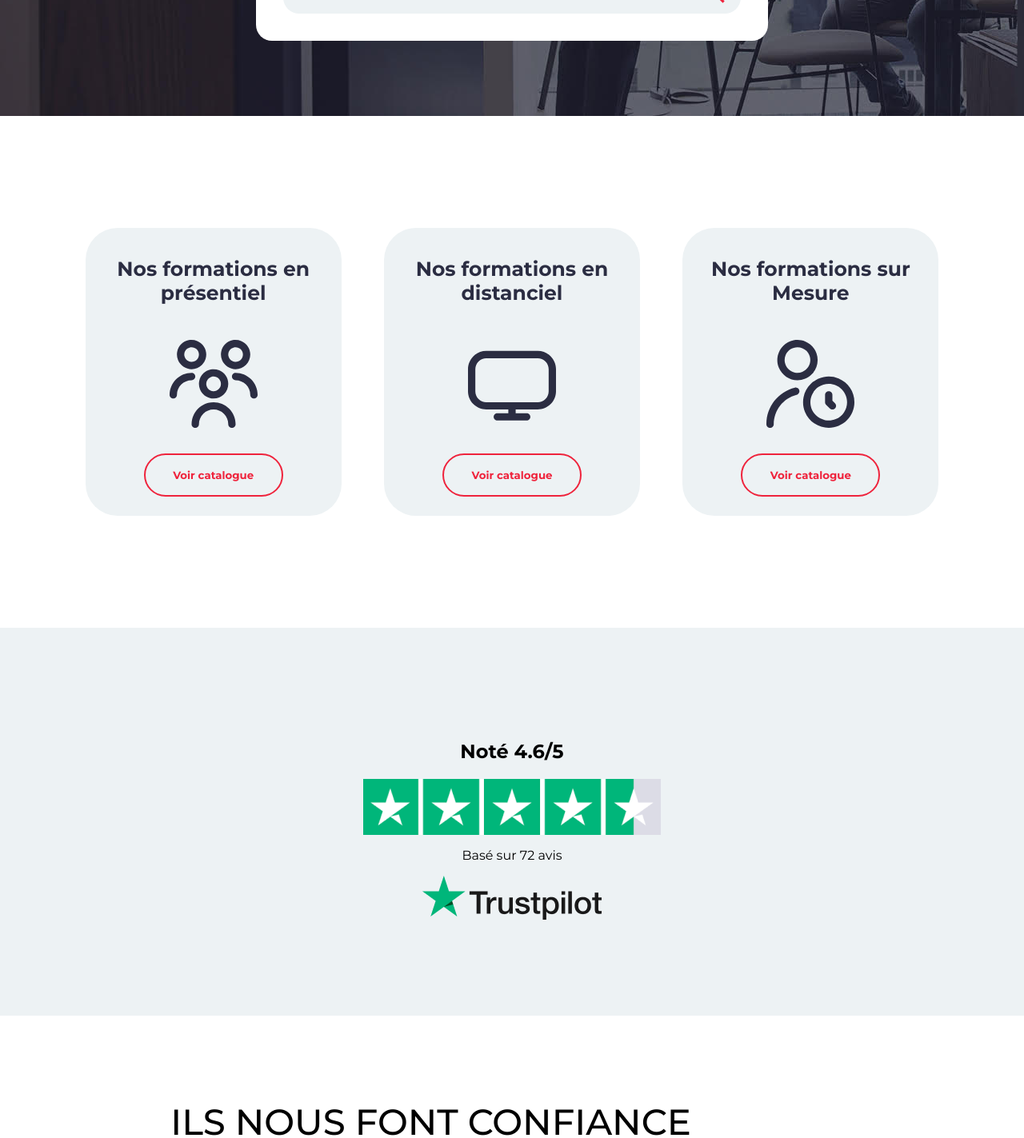
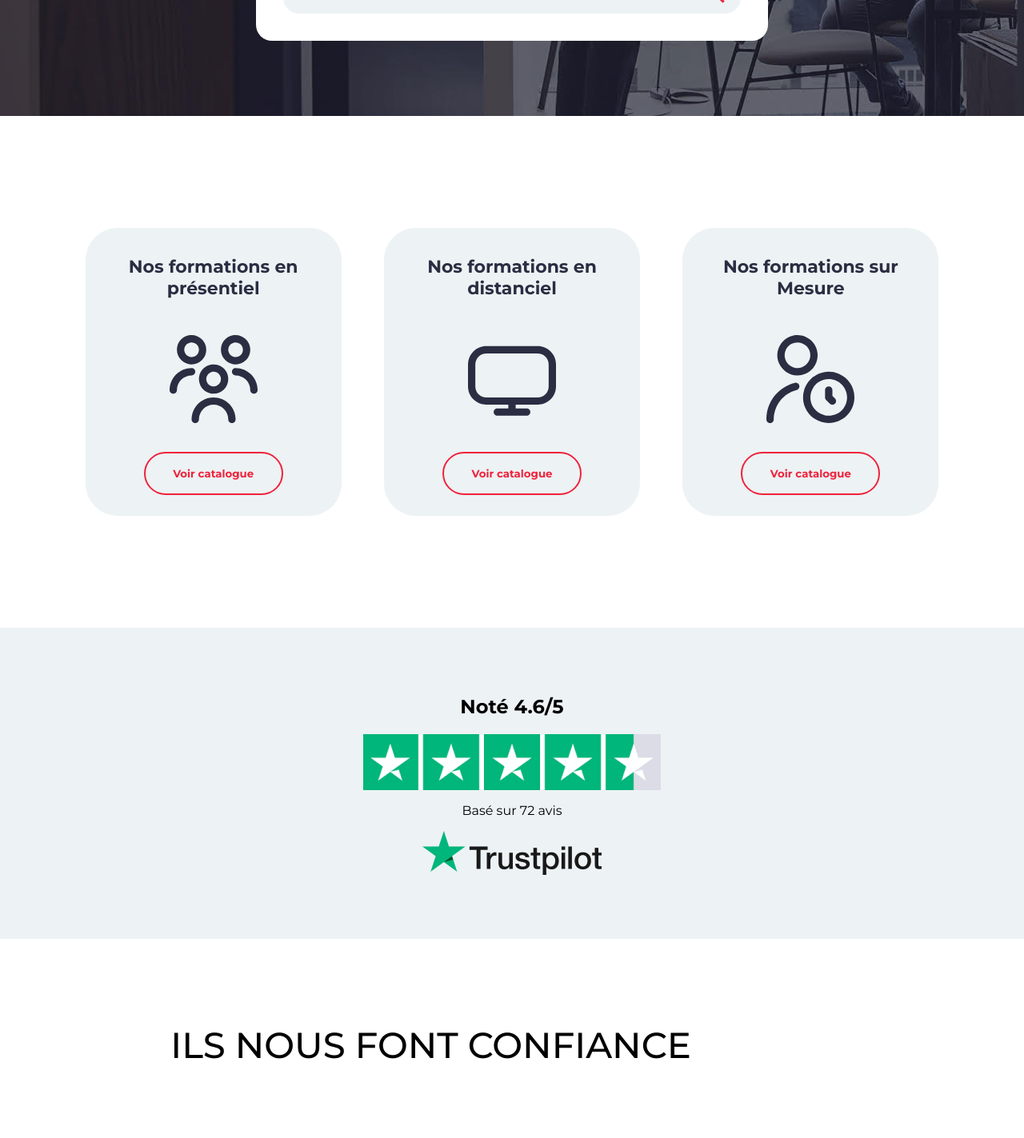
Before and after one commit to BastienCay/Front_IT_Formation, an Angular app in the folder IT_Formation/: page /home-page in a window 1280 px wide. Shown: the part 574-1997 px from the top of the page at 80% size. Built offline with nearby package versions, Linux system fonts and the light colour scheme.

Commit message:
hotfix css homepage

```diff
--- a/IT_Formation/src/app/commons/cards/card-home-page-type-formation/card-home-page-type-formation.component.css
+++ b/IT_Formation/src/app/commons/cards/card-home-page-type-formation/card-home-page-type-formation.component.css
@@ -33,7 +33,7 @@
 
 #card h3{
     color: #2B2D42;
-    font-size: 25px;
+    font-size: 22px;
 }
 
 #imgCardWhite{
--- a/IT_Formation/src/app/pages/home-page/home-page.component.css
+++ b/IT_Formation/src/app/pages/home-page/home-page.component.css
@@ -54,7 +54,7 @@ section{
 #partener{
     display: grid;
     grid-template-columns: repeat(12,1fr);
-    grid-template-rows: 20vh 10vh 20vh 20vh;
+    grid-template-rows: 20vh 10vh 20vh 15vh;
 }
 
 #partener app-card-parteners{
@@ -76,8 +76,8 @@ section{
 }
 
 #notation{
-    padding-top: 15vh;
-    padding-bottom: 15vh;
+    padding-top: 8vh;
+    padding-bottom: 10vh;
     background-color: var(--couleur_neutre);
 }
 
```
